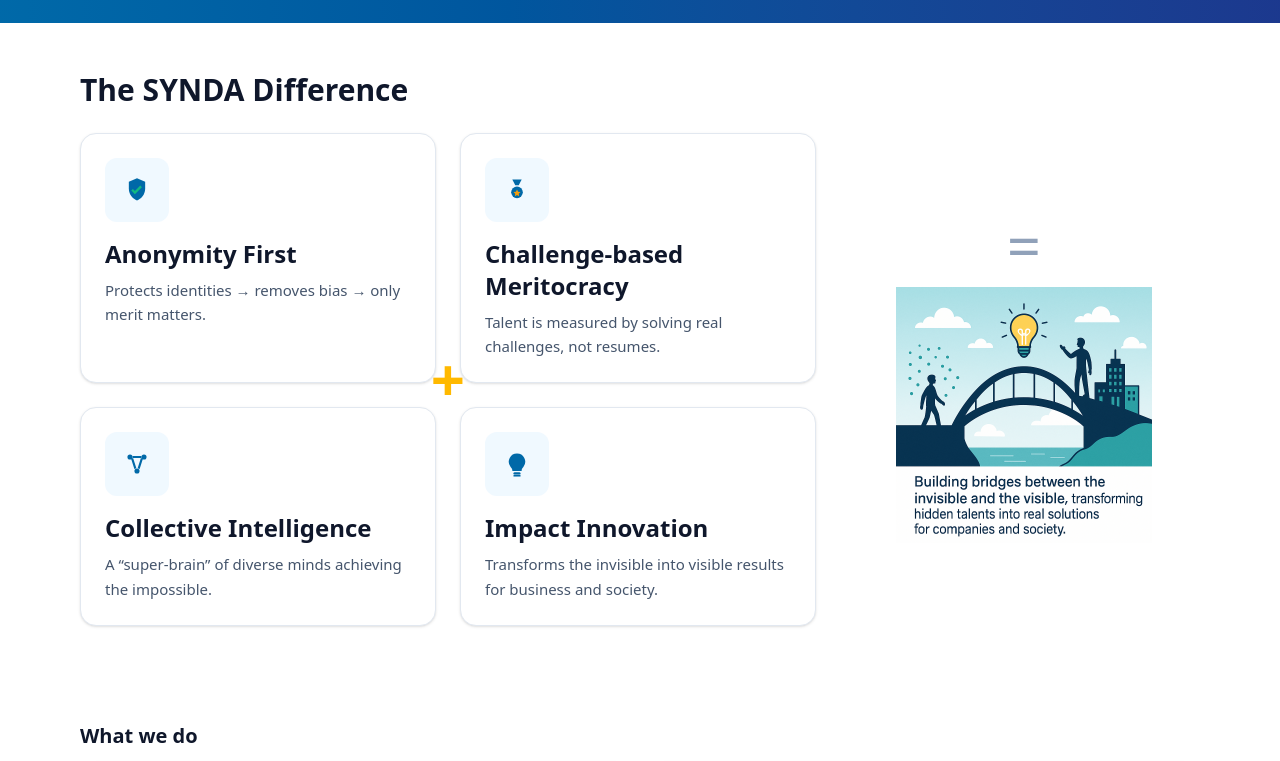
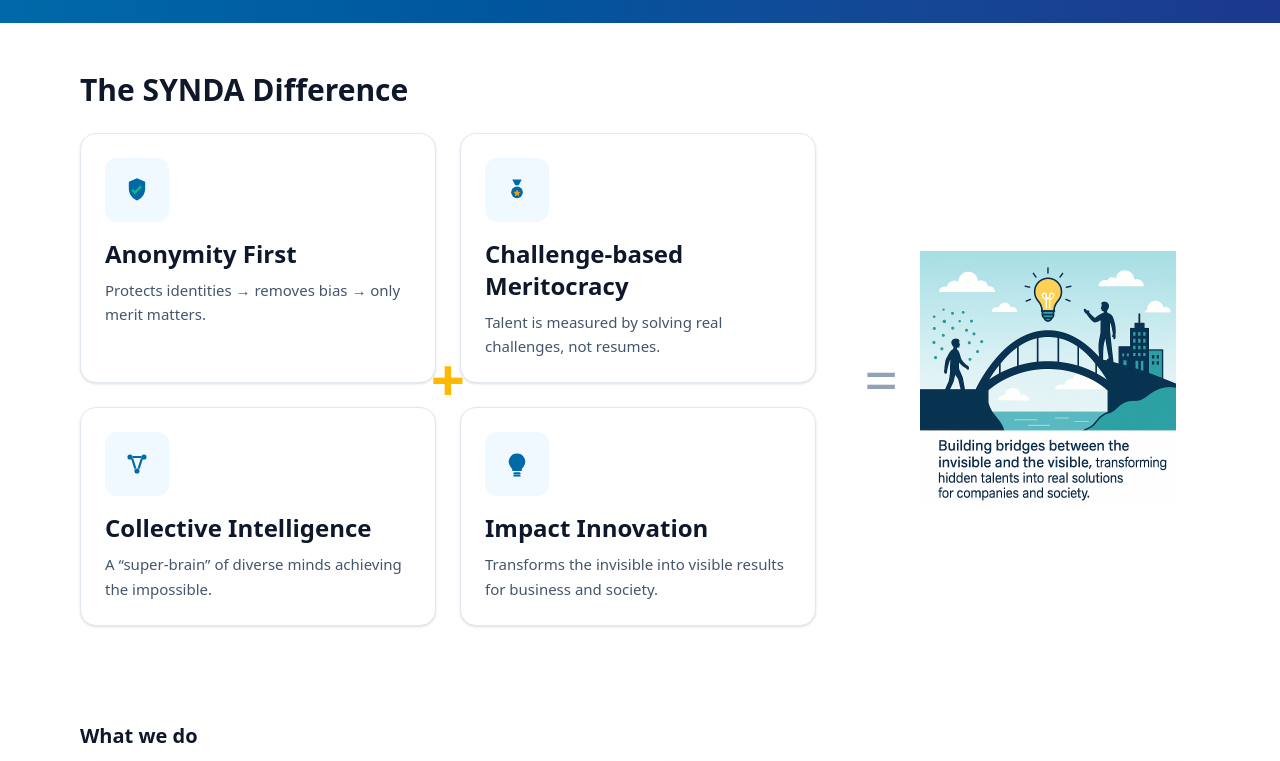
Before and after one commit to christopherrichardson25-SYNDA/syndaverse-dashboard, a Next.js app: page / in a window 1280 px wide. Shown: the part 520-1281 px from the top of the page. Built offline with nearby package versions, Linux system fonts and the light colour scheme.

Commit message:
ui: align '=' with '+' and bring bridge image under centered equals

```diff
--- a/app/page.tsx
+++ b/app/page.tsx
@@ -94,20 +94,20 @@
 
               {/* PLUS centrado */}
               <div aria-hidden className="pointer-events-none absolute left-1/2 top-1/2 hidden -translate-x-1/2 -translate-y-1/2 select-none sm:block">
-                <span className="text-amber-400 text-5xl md:text-6xl font-black">+</span>
+                <span className="text-amber-400 text-5xl md:text-6xl font-black z-10">+</span>
               </div>
             </div>
 
             {/* "=" nivelado + bridge debajo */}
-            <div className="grid h-full place-items-center">
-              <div className="flex flex-col items-center">
-                <div className="text-slate-400 text-6xl leading-none font-light">=</div>
+            <div className="relative md:h-full">
+  <span aria-hidden className="absolute top-1/2 -translate-y-1/2 left-2 md:left-4 text-slate-400 text-6xl leading-none font-light">=</span>
+  <div className="flex h-full w-full items-center justify-center">
     <Image
       src="/bridge.png"
       alt="Bridge: from the invisible to the visible"
       width={280}
       height={160}
-                  className="mt-3 h-auto w-56 md:w-64"
+      className="ml-10 md:ml-12 h-auto w-56 md:w-64"
       priority
     />
   </div>
```
Lines whose indentation alone changed are shown as unchanged.
